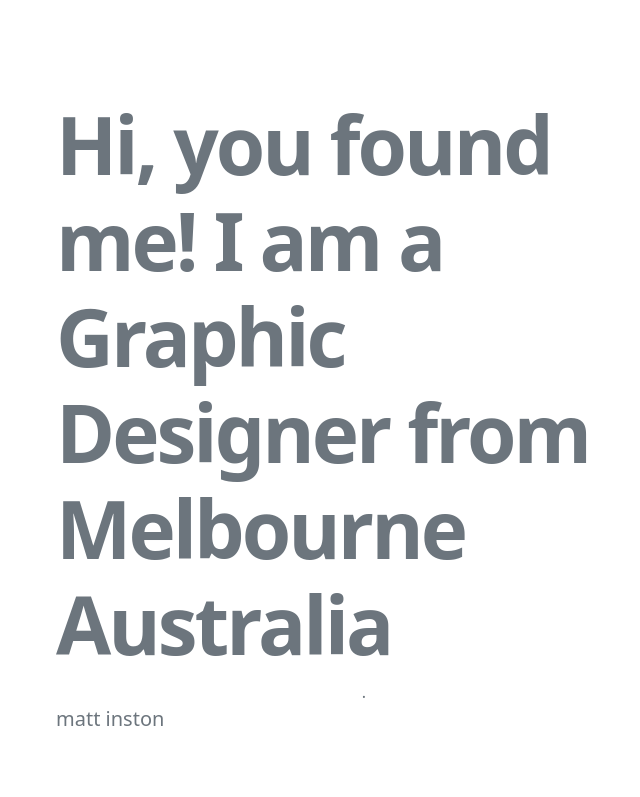
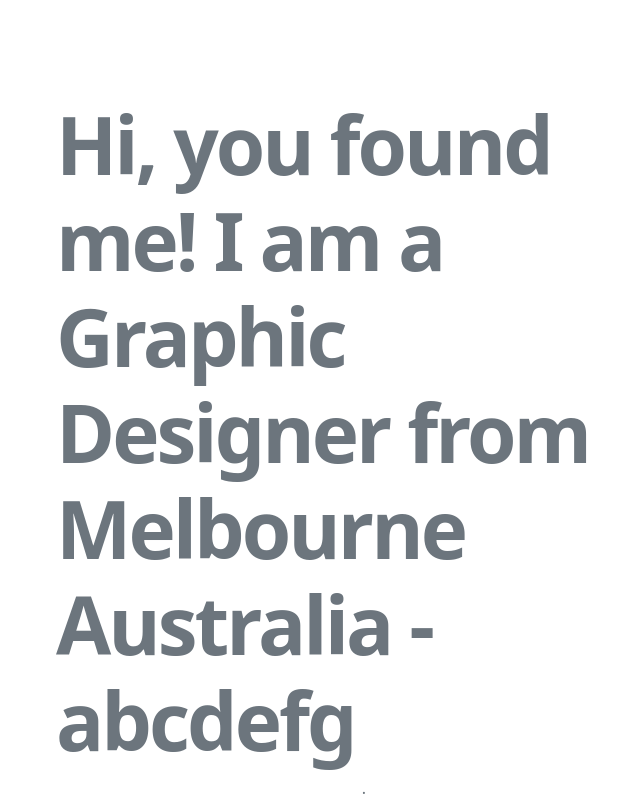
Before and after one commit to redSez/mattinston-designfolio, a plain HTML site: page index.html in a window 1280 px wide. Shown: the top 797 px of the page, without its empty margins (276-916 px from the left). Drawn offline with nearby package versions, Linux system fonts and the light colour scheme.

Commit message:
Add files via upload

```diff
--- a/index.html
+++ b/index.html
@@ -52,7 +52,7 @@
     <div class="py-5">
 
       <div class="col-lg-6 mx-auto">
-        <h1 class="display-5 fw-bold">Hi, you found me! I am a Graphic Designer from Melbourne Australia</h1>.
+        <h1 class="display-5 fw-bold">Hi, you found me! I am a Graphic Designer from Melbourne Australia - abcdefg</h1>.
         <p class="lead mb-4">matt inston</p>
 
 
```
